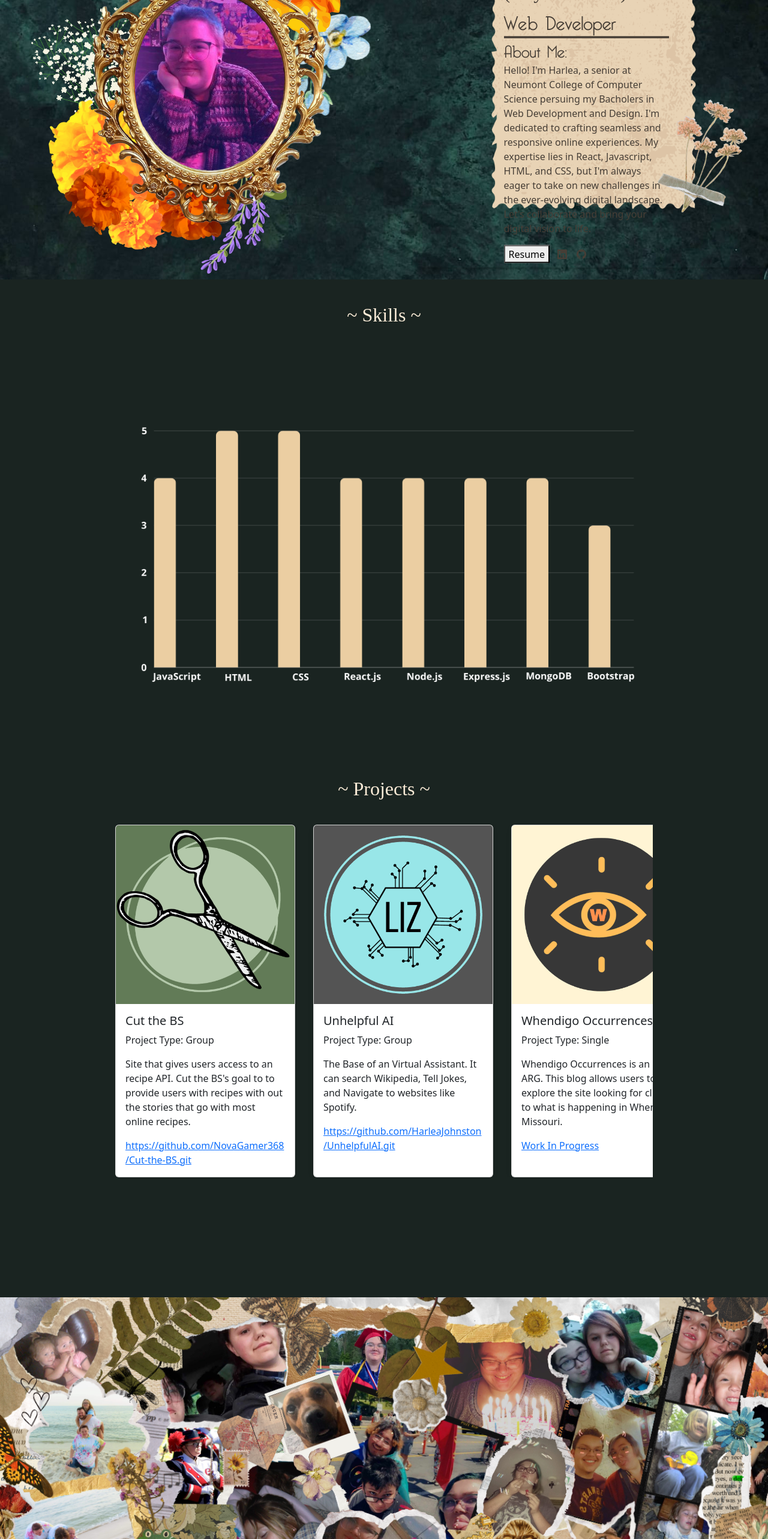
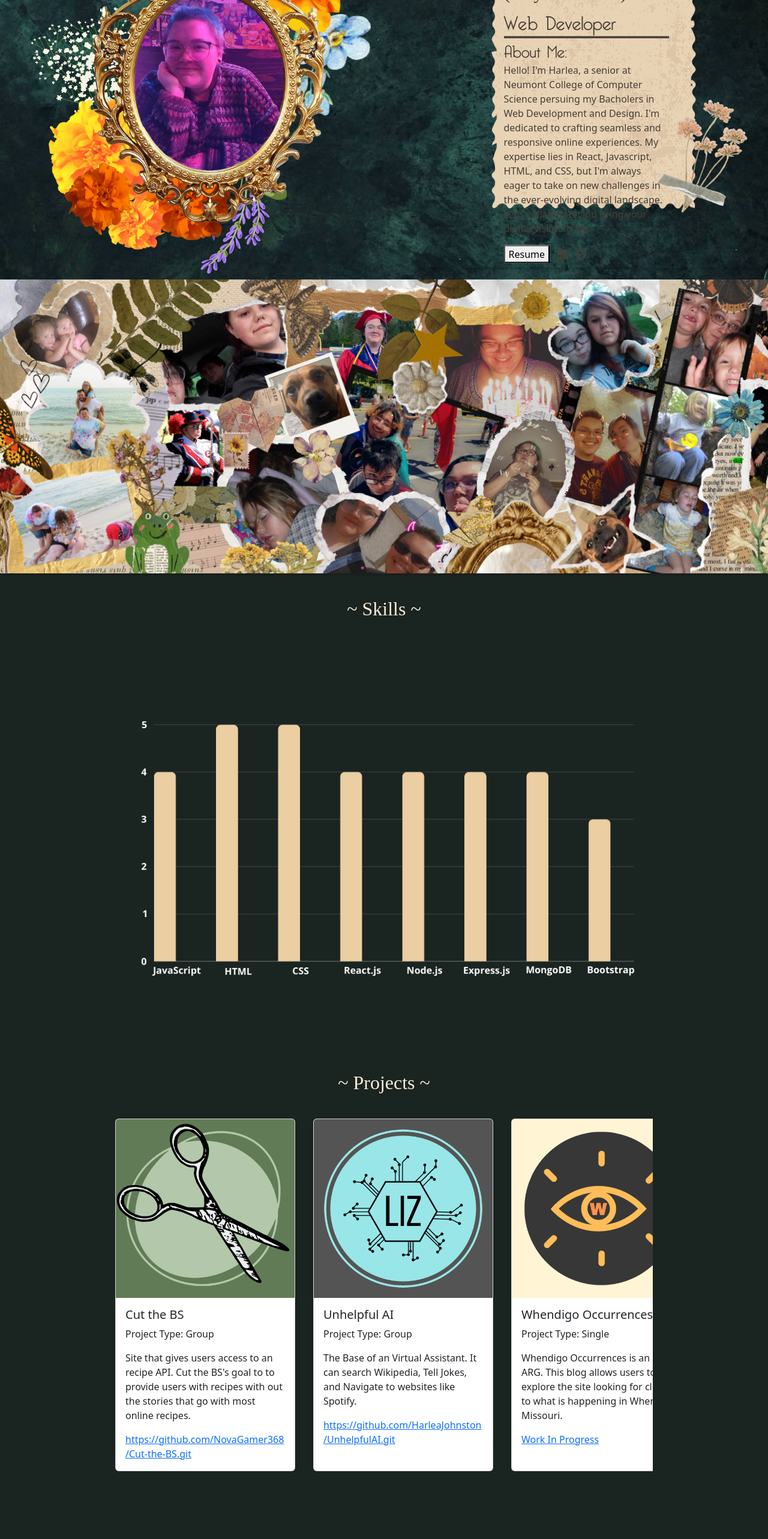
Before and after one commit to HarleaJohnston/Portfolio, a React (Create React App) app in the folder my-app/: page / in a window 1280 px wide. Shown: the part 234-2800 px from the top of the page at 60% size. Built offline with nearby package versions, Linux system fonts and the light colour scheme; a web font is replaced by a local one.

Commit message:
moving stuff
I don't know where I want it yet.

```diff
--- a/my-app/src/App.js
+++ b/my-app/src/App.js
@@ -18,11 +18,11 @@ function App() {
       </head>
       <PageTop/>
 
+      <Collage/>
+
       <Skills/>
 
       <Projects/>
-
-      <Collage/>
 
       <Education/>
 
```
